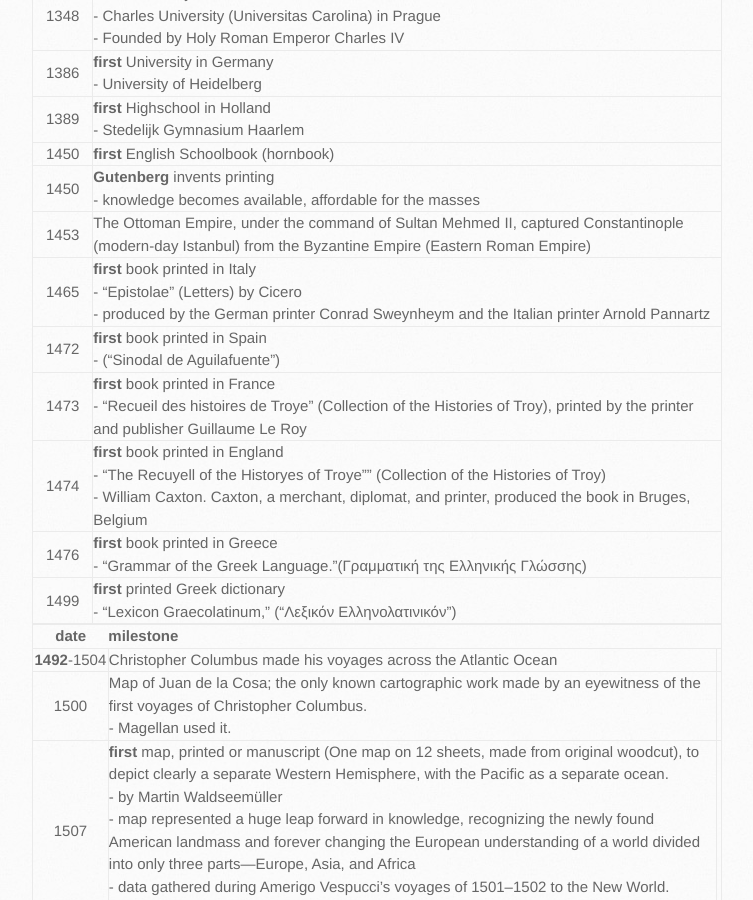
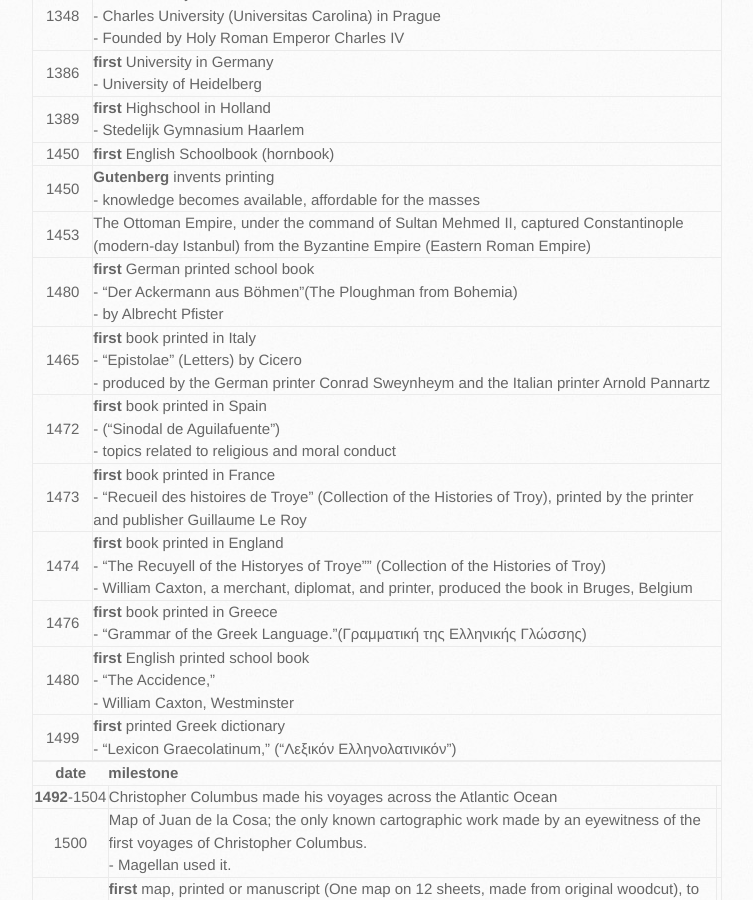
Before and after one commit to trumpfheller/trumpfheller.github.io, a Jekyll site: the page built from epistemologicalTree.md, in a window 1280 px wide and 900 px high, scrolled down 2913 px. Shown: the whole window, without its empty margins (128-881 px from the left). Built offline with Jekyll 4.4.1, drawn with Linux system fonts in a browser that asks for light colours.

Commit message:
Add files via upload

```diff
--- a/epistemologicalTree.md
+++ b/epistemologicalTree.md
@@ -59,11 +59,13 @@
 | 1450 | **first** English Schoolbook (hornbook) |
 | 1450 | **Gutenberg** invents printing<br>- knowledge becomes available, affordable for the masses|
 | 1453 | The Ottoman Empire, under the command of Sultan Mehmed II, captured Constantinople (modern-day Istanbul) from the Byzantine Empire (Eastern Roman Empire) |
+| 1480 | **first** German printed school book<br>- "Der Ackermann aus Böhmen"(The Ploughman from Bohemia)<br>- by Albrecht Pfister  |
 | 1465 | **first** book printed in Italy<br>- "Epistolae" (Letters) by Cicero<br>- produced by the German printer Conrad Sweynheym and the Italian printer Arnold Pannartz |
-| 1472 | **first** book printed in Spain<br>- ("Sinodal de Aguilafuente") |
+| 1472 | **first** book printed in Spain<br>- ("Sinodal de Aguilafuente")<br>- topics related to religious and moral conduct|
 | 1473 | **first** book printed in France<br>- "Recueil des histoires de Troye" (Collection of the Histories of Troy), printed by the printer and publisher Guillaume Le Roy |
-| 1474 | **first** book printed in England<br>- "The Recuyell of the Historyes of Troye"" (Collection of the Histories of Troy)<br>- William Caxton. Caxton, a merchant, diplomat, and printer, produced the book in Bruges, Belgium |
+| 1474 | **first** book printed in England<br>- "The Recuyell of the Historyes of Troye"" (Collection of the Histories of Troy)<br>- William Caxton, a merchant, diplomat, and printer, produced the book in Bruges, Belgium |
 | 1476 | **first** book printed in Greece<br>- "Grammar of the Greek Language."(Γραμματική της Ελληνικής Γλώσσης)  |
+| 1480 | **first** English printed school book<br>- "The Accidence," <br>- William Caxton, Westminster |
 | 1499 | **first** printed Greek dictionary<br>- "Lexicon Graecolatinum," ("Λεξικόν Ελληνολατινικόν")  |
 
 | <span style="width:350px">**date**</span> | **milestone** |
```
